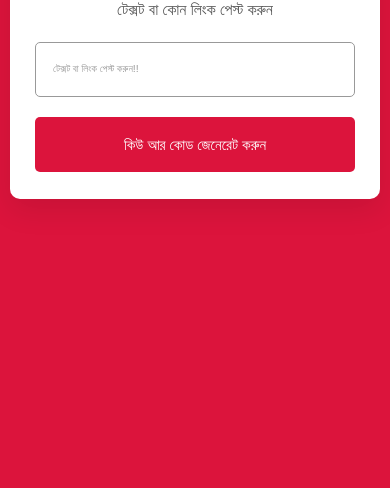
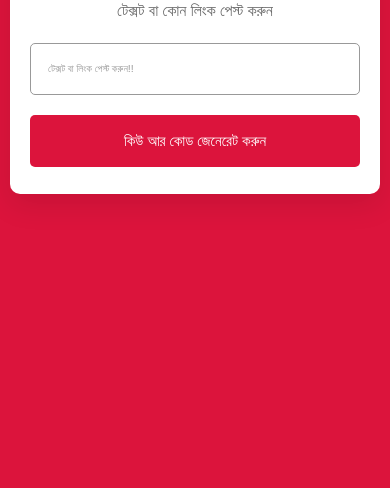
Before and after one commit to 0xAshik/Web-Development-mini-Projects, a plain HTML site: page QR Code Generator 1/index.html in a window 390 px wide. Shown: the part 356-844 px from the top of the page. Drawn offline with Linux system fonts and the light colour scheme.

Commit message:
Update style.css
add screen-size for mobile devices.

```diff
--- a/QR Code Generator 1/style.css
+++ b/QR Code Generator 1/style.css
@@ -84,3 +84,21 @@ header p{
 .qr-code img{
   width: 170px;
 }
+@media (max-width: 430px){
+  .wrapper{
+    height: 255px;
+    padding: 16px 20px;
+  }
+  .wrapper.active{
+    height: 510px;
+  }
+  header p{
+    color: #696969;
+  }
+  .form :where(input, button){
+    height: 52px;
+  }
+  .qr-code img{
+    width: 160px;
+  }
+}
```
